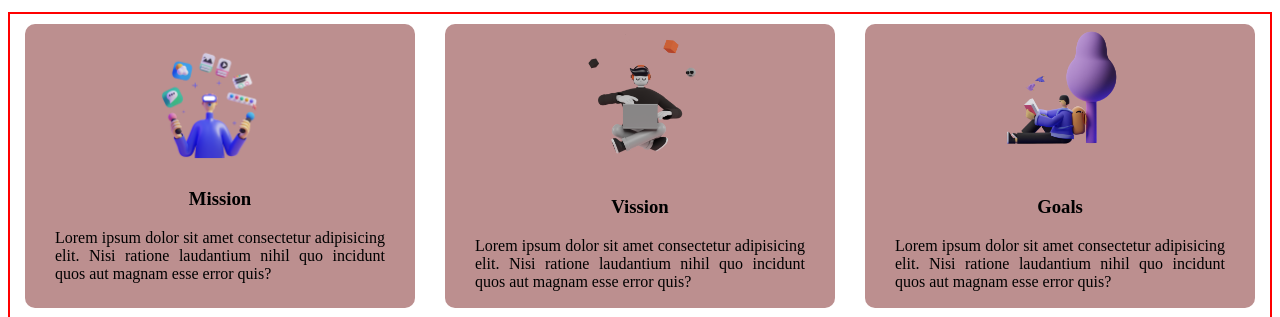
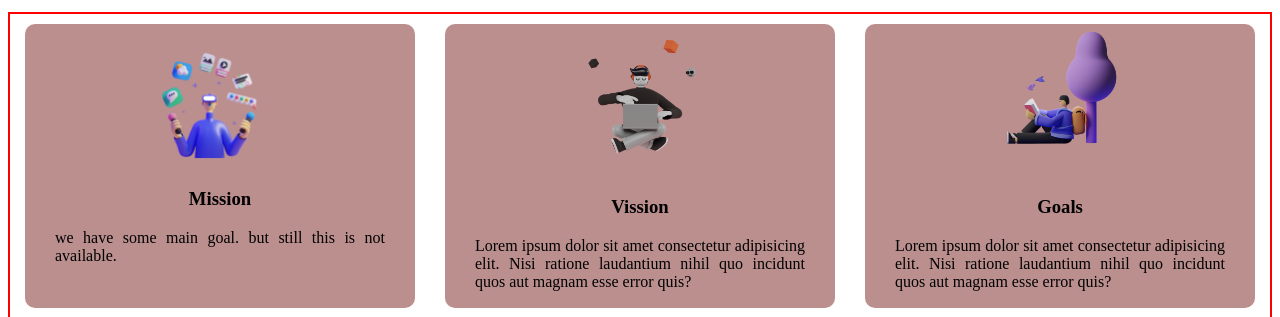
Before and after one commit to Abhisek-Chakraborty/first-assignment, a plain HTML site: page index.html in a window 1280 px wide. Shown: the part 629-946 px from the top of the page. Drawn offline with Linux system fonts and the light colour scheme.

Commit message:
update 2

```diff
--- a/index.html
+++ b/index.html
@@ -31,7 +31,7 @@
             <div class="box">
                 <img src="images/illustrators/illustrator-1.png" alt="">
                 <h3>Mission</h3>
-                <p>Lorem ipsum dolor sit amet consectetur adipisicing elit. Nisi ratione laudantium nihil quo incidunt quos aut magnam esse error quis?</p>
+                <p>we have some main goal. but still this is not available.</p>
             </div>
             <div class="box">
                 <img src="images/illustrators/illustrator-2.png" alt="">
```
